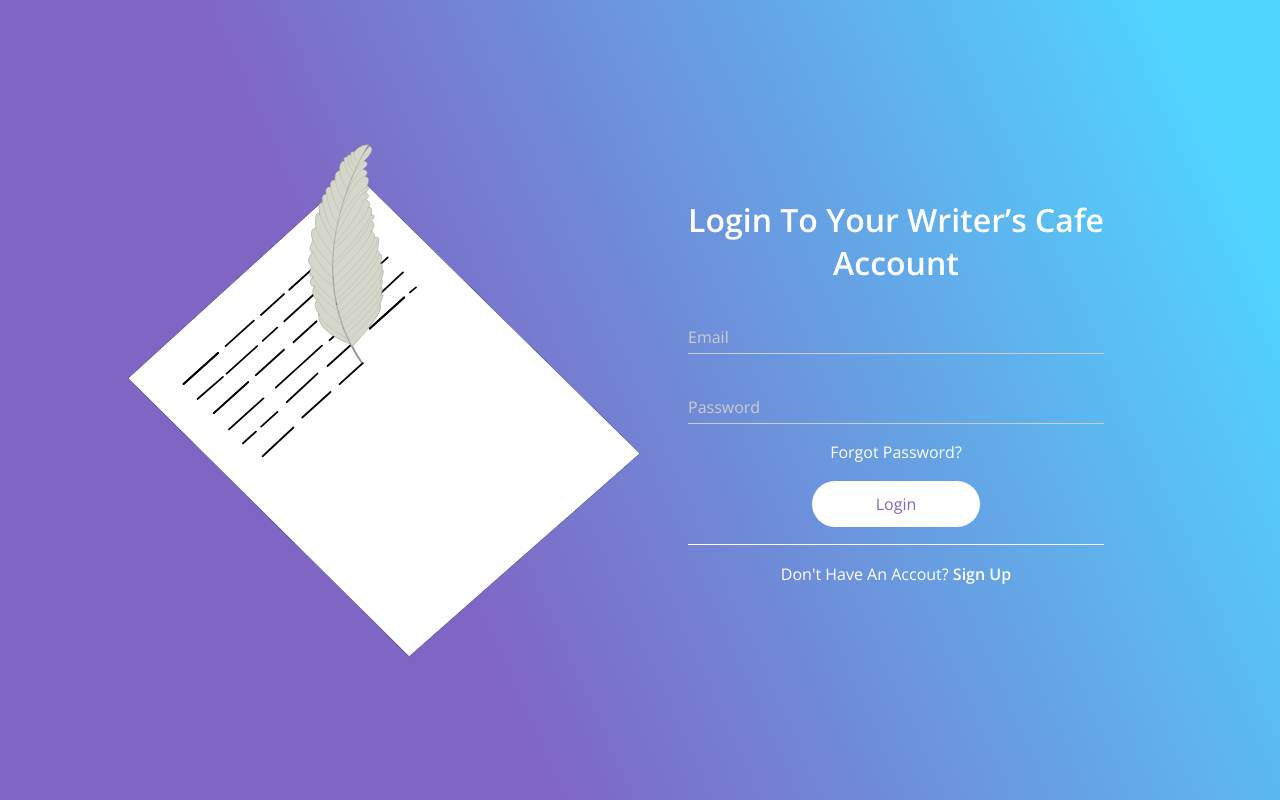
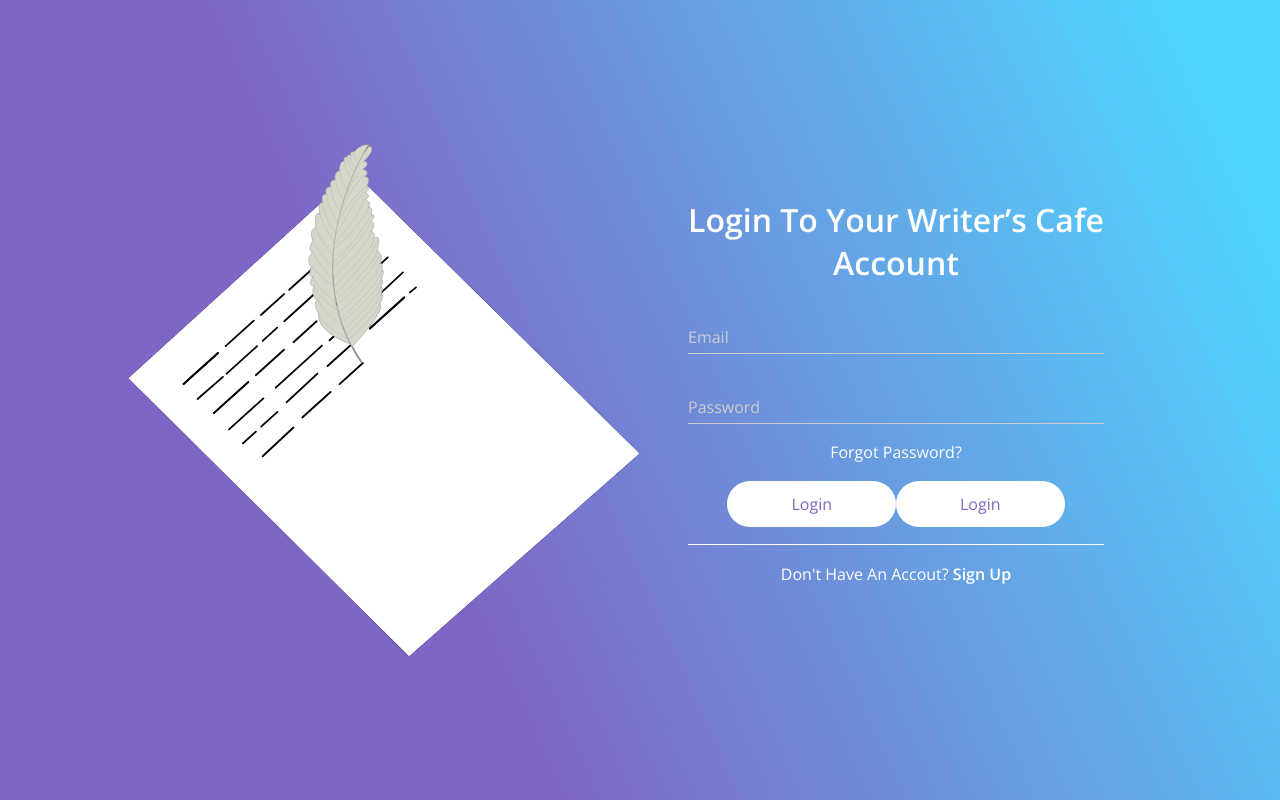
Before and after one commit to Jaishreebala/Writers-Cafe, a React (Create React App) app in the folder client/: page / in a window 1280 px wide. Built offline with nearby package versions, Linux system fonts and the light colour scheme.

Commit message:
React Setup, Login Page

```diff
--- a/client/src/components/Login.js
+++ b/client/src/components/Login.js
@@ -36,7 +36,40 @@ function Login() {
         }
 
     }
-
+    const createWrittenWorkHandler = async (e) => {
+        e.preventDefault();
+        try {
+            const response = await fetch("api/v1/auth/me", {
+                method: "GET",
+                // body: JSON.stringify({
+                //     name: "Benny lnad",
+                //     description: "This is a story of one sad city, all alone in a devastated, damaged world, trying to build itself over again",
+                //     workType: "Novel",
+                //     genre: [
+                //         "Dystopian",
+                //         "Fantasy"
+                //     ],
+                //     view: "public",
+                //     nsfwContent: true,
+                //     violence: true,
+                //     suicideOrTriggerWarning: true,
+                // }),
+                // headers: {
+                //     "Content-type": "application/json; charset=UTF-8"
+                // }
+            })
+            const data = await response.json();
+            console.log(data)
+            if (data.success) {
+                setErrors("");
+            }
+            else {
+                setErrors(data.error);
+            }
+        } catch (err) {
+            console.log(err)
+        }
+    }
     return (
         <div className="login">
             <img src={logoNoBg} alt="Main Logo" />
@@ -59,6 +92,7 @@ function Login() {
                 </div>
                 <div className="links">Forgot Password?</div>
                 <button onClick={loginHandler} className="button">Login</button>
+                <button onClick={createWrittenWorkHandler} className="button">Login</button>
                 <div className="links borderTop">Don't Have An Accout? <b>
                     <a>Sign Up</a>
                 </b></div>
```
Also changed, not shown: 2 other files (tests, documents, lock files or other folders).
